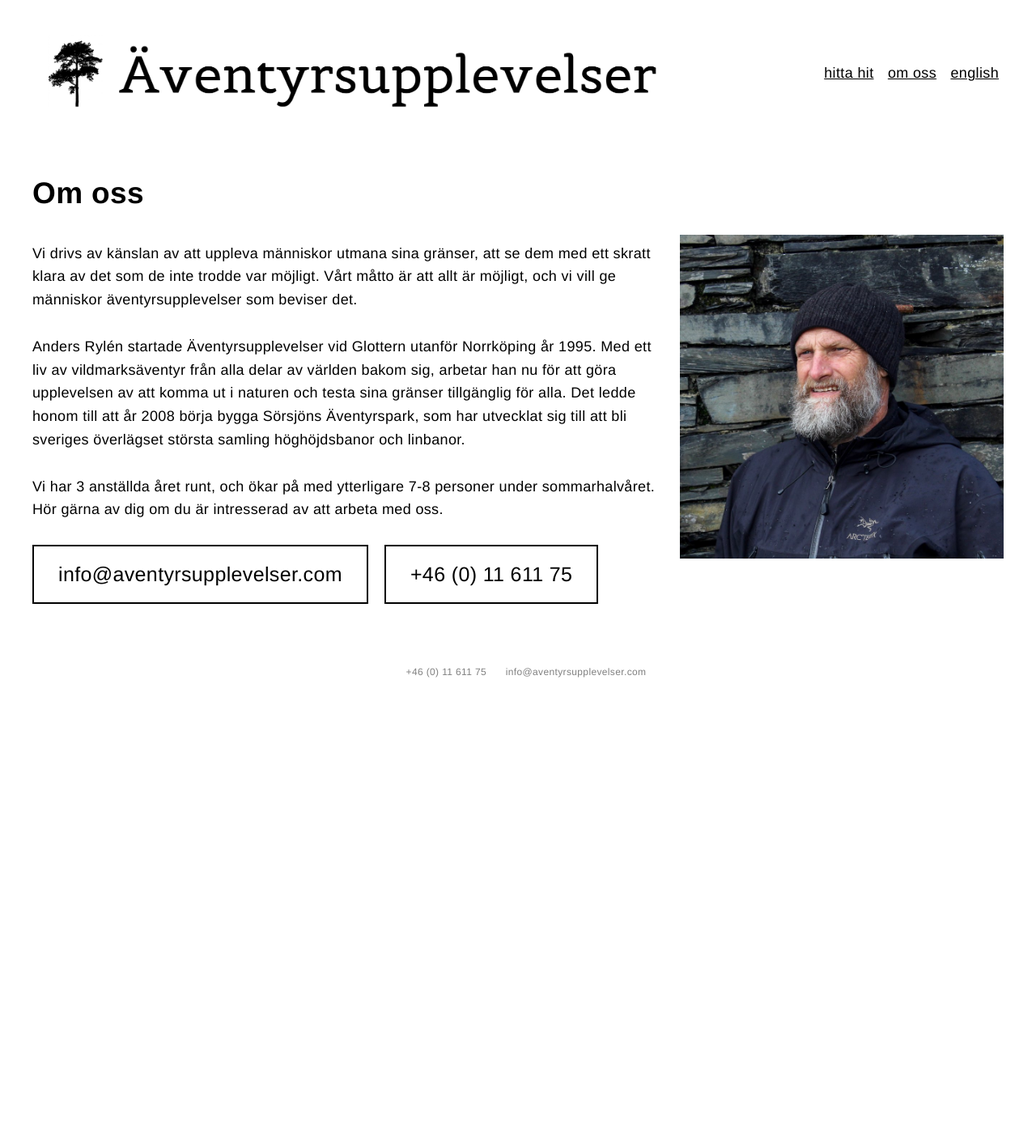
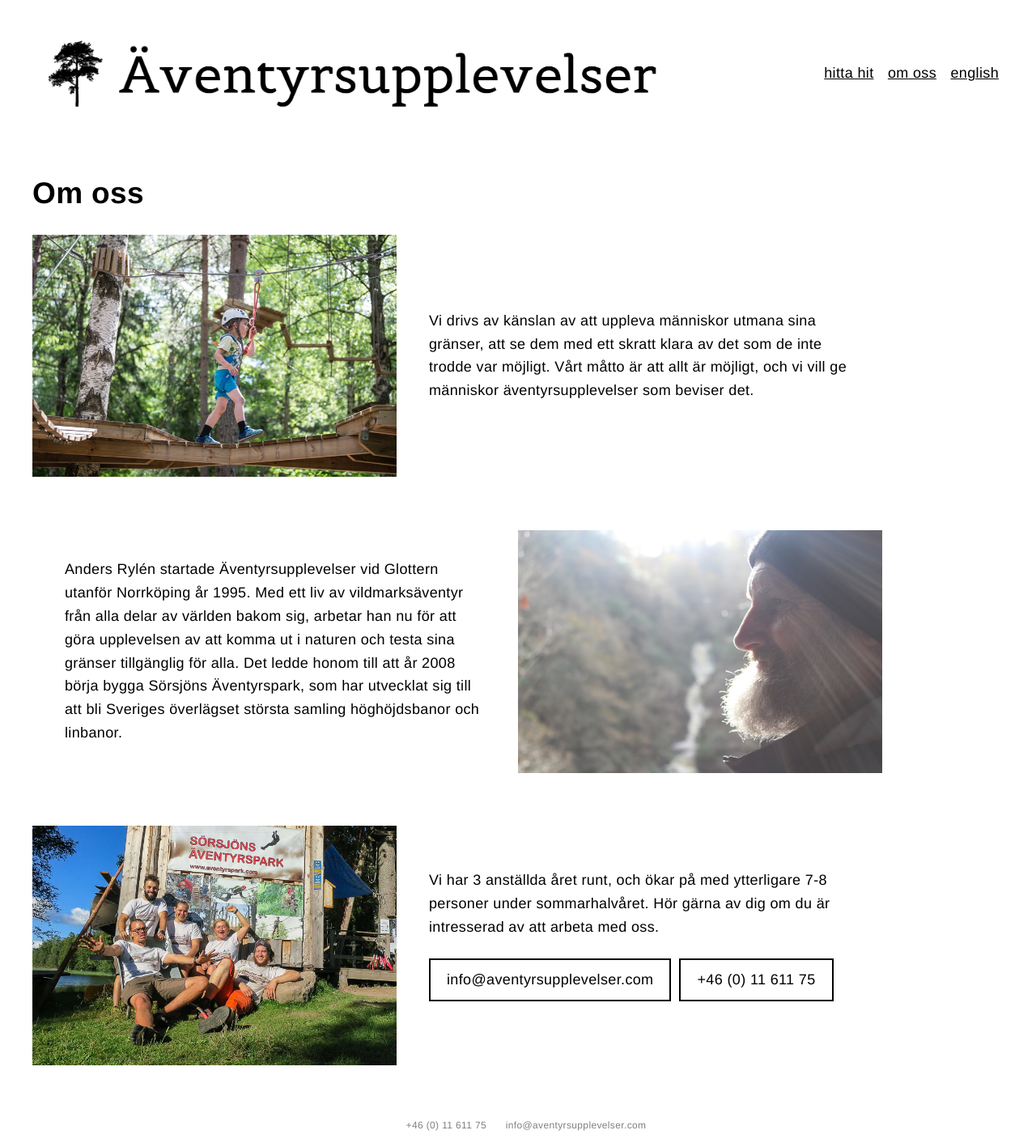
Before and after one commit to aventyrsupplevelser/aventyrsupplevelser.github.io, a Jekyll site: the page built from omoss.markdown, in a window 1280 px wide. Shown: the whole page at 81% size. Built offline with Jekyll 4.4.1, drawn with Linux system fonts in a browser that asks for light colours; before the commit the page ends 900 px from its top, so only the background shows below that.

Commit message:
fixade om oss

```diff
--- a/_layouts/default.html
+++ b/_layouts/default.html
@@ -268,6 +268,28 @@
 
                 }
 
+                .omosskontakt {
+                  box-sizing:border-box;
+                  text-decoration: none;
+                  background-color:;
+                  color: black;
+                  text-align:center;
+                  padding: 10px 20px;
+                  border: solid 2px black;
+                  cursor: ;
+                  display: inline-block;
+                  font-size:px;
+                  margin:25px 10px 25px 0px;
+              }
+
+                  .omosskontakt:hover {
+                  background:black;
+                  color:white;
+                  text-decoration:underline;
+
+
+              }
+
                 .navbutton{
                     box-sizing:border-box;
                     text-decoration: none;
--- a/konstruktionbutik.markdown
+++ b/konstruktionbutik.markdown
@@ -8,20 +8,20 @@ title: Konstruktion butik och service
     <div>
     <img src="/images/bygge.jpg" class="mainpic">
     </div>
-    <div class="buttondiv" style="margin-top:20px;"> <a href="/aventyrsbygge" class="button chooserbutton">Äventyrsbygge</a></div>
+    <div class="buttondiv" style="margin-top:40px;"> <a href="/aventyrsbygge" class="button chooserbutton">Äventyrsbygge</a></div>
 </div>
 
 <div class="mainsection" id="butikservicebygge">
     <div>
     <img src="/images/butikbild.jpg" class="mainpic">
     </div>
-<div class="buttondiv" style="margin-top:20px;"> <a href="/butik" class="button chooserbutton">Butik</a></div>
+<div class="buttondiv" style="margin-top:40px;"> <a href="/butik" class="button chooserbutton">Butik</a></div>
 </div>
 
 <div class="mainsection" id="butikservicebygge">
     <div>
     <img src="/images/servicetrio.jpg" class="mainpic">
     </div>
-    <div class="buttondiv" style="margin-top:20px;"> <a href="/service" class="button chooserbutton">Service</a></div>
+    <div class="buttondiv" style="margin-top:40px;"> <a href="/service" class="button chooserbutton">Service</a></div>
 </div>
 </div>
--- a/omoss.markdown
+++ b/omoss.markdown
@@ -5,17 +5,23 @@ title: Om oss
 <style>
 
   #omosscontainer{
-  display:flex;
+  display:;
   }
   #pappapic{
   box-sizing:border-box;
   max-width:px;
   }
-#omosstext  {
+.omosstext  {
   box-sizing:border-box;
-  max-width:800px;
-  margin-right:30px;
-  font-size:18px;
+  max-width:600px;
+  padding:40px;
+  font-size:px;
+  }
+
+  .omossavsnitt {
+      display:flex;
+      align-items:center;
+      margin-bottom:60px;
   }
 
 
@@ -28,34 +34,41 @@ title: Om oss
 <div id="omosscontainer">
 
 
+<div class="omossavsnitt">
 
-<div id="omosstext">
+ <div class="omsossbild">
+     <img src="/images/beslutsamhet.jpg" width="450px">
+ </div>
+ <div class="omosstext">
+  Vi drivs av känslan av att uppleva människor utmana sina gränser, att se dem med ett skratt klara av det som de inte trodde var möjligt. Vårt måtto är att allt är möjligt, och vi vill ge människor äventyrsupplevelser som beviser det.
+ </div>
+</div>
+ <div class="omossavsnitt">
 
-<p>
- Vi drivs av känslan av att uppleva människor utmana sina gränser, att se dem med ett skratt klara av det som de inte trodde var möjligt. Vårt måtto är att allt är möjligt, och vi vill ge människor äventyrsupplevelser som beviser det.
-  <br>
-  <br>
-Anders Rylén startade Äventyrsupplevelser vid Glottern utanför Norrköping år 1995. Med ett liv av vildmarksäventyr från alla delar av världen bakom sig, arbetar han nu för att göra upplevelsen av att komma ut i naturen och testa sina gränser tillgänglig för alla. Det ledde honom till att år 2008 börja bygga Sörsjöns Äventyrspark, som har utvecklat sig till att bli sveriges överlägset största samling höghöjdsbanor och linbanor.
-  <br>
-  <br>
-  Vi har 3 anställda året runt, och ökar på med ytterligare 7-8 personer under sommarhalvåret. Hör gärna av dig om du är intresserad av att arbeta med oss.
-  </p>
+  <div class="omosstext">
+Anders Rylén startade Äventyrsupplevelser vid Glottern utanför Norrköping år 1995. Med ett liv av vildmarksäventyr från alla delar av världen bakom sig, arbetar han nu för att göra upplevelsen av att komma ut i naturen och testa sina gränser tillgänglig för alla. Det ledde honom till att år 2008 börja bygga Sörsjöns Äventyrspark, som har utvecklat sig till att bli Sveriges överlägset största samling höghöjdsbanor och linbanor.
+</div>
+  <div class="omsossbild">
+  <img src="/images/pappahero.jpg" width="450px">
+  </div>
+</div>
 
+<div class="omossavsnitt">
+    <div class="omsossbild">
+        <img src="/images/employees.jpg" width="450px">
+    </div>
+<div class="omosstext">
+Vi har 3 anställda året runt, och ökar på med ytterligare 7-8 personer under sommarhalvåret. Hör gärna av dig om du är intresserad av att arbeta med oss.
    <div class="kontaktknappar">
 
-  <div><a href="mailto:info@aventyrsupplevelser.com" class="kontaktbutton">info@aventyrsupplevelser.com</a></div>
-
-  <div><a href="tel:+461161175" class="kontaktbutton">+46 (0) 11 611 75</a></div>
+  <div><a href="mailto:info@aventyrsupplevelser.com" class="omosskontakt">info@aventyrsupplevelser.com</a></div>
+  <div><a href="tel:+461161175" class="omosskontakt">+46 (0) 11 611 75</a></div>
 
     </div>
+</div>
+
+  </div>
+
 
 
  </div>
-
-
-<div id="pappapic">
-
-<img src="/images/snowdoniapappa.jpg" width="400px">
-  </div>
-
-  </div>
```
Also changed, not shown: images/beslutsamhet.jpg (added), images/employees.jpg (added), images/index.jpg (added), images/pappahero.jpg (added).
